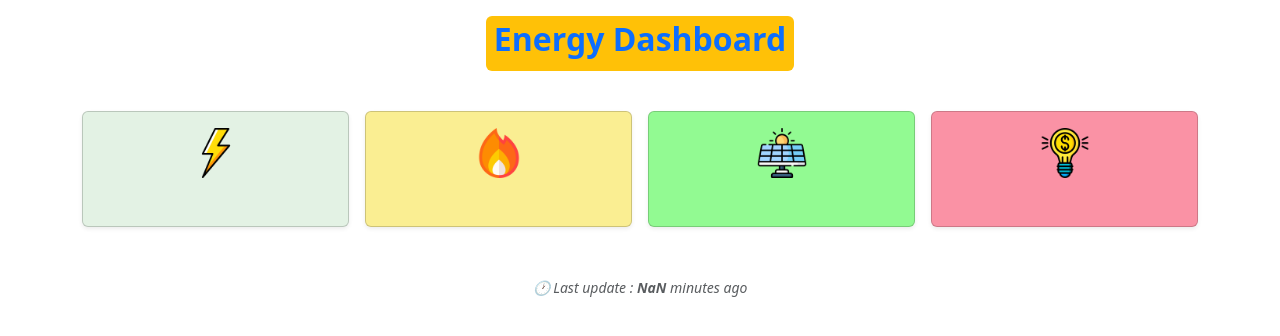
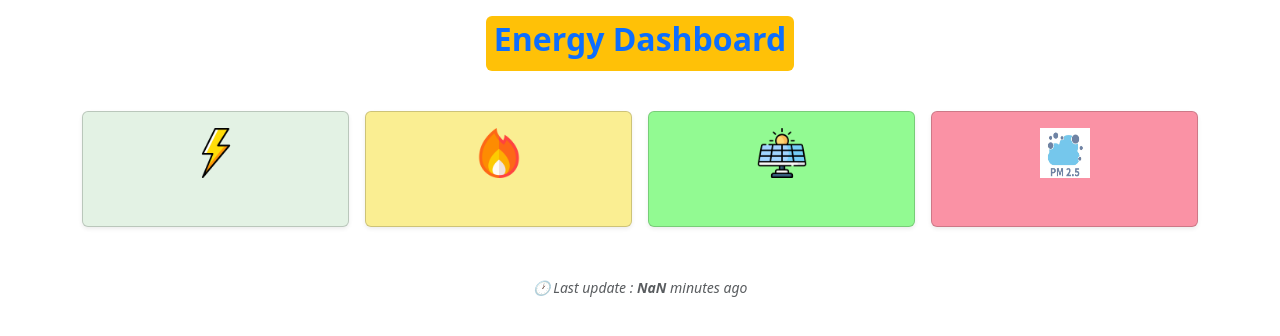
Before and after one commit to hro-ict/energie-dashboard, a React (Create React App) app: page / in a window 1280 px wide. Shown: the top 336 px of the page. Built offline with nearby package versions, Linux system fonts and the light colour scheme; no server answers; the database is empty.

Commit message:
pm2.5 added

```diff
--- a/src/App.js
+++ b/src/App.js
@@ -18,6 +18,7 @@ function App() {
   const [week_elektrik, setWeekelektrik]= useState([])
   const [week_gaz, setWeekgaz]= useState([])
   const[week_return, setWeekreturn]= useState([])
+  const [pm25_data, setPM25Data]= useState([])
 
 
 useEffect(() => {
@@ -30,6 +31,7 @@ useEffect(() => {
   const refToday = doc(db, "p1", formatted);
   const refElektrik = doc(db, "p1", "week_elektrik");
   const refGaz = doc(db, "p1", "week_gaz");
+  const refPM25 = doc(db, "p1", "pm2.5");
 
   const refReturn = doc(db, "p1", "week_return");
 
@@ -120,12 +122,29 @@ updatedData_return.forEach(obj => {
     }
   });
 
+
+//pm2.5
+
+ const unsubPM25 = onSnapshot(refPM25, (snapshot) => {
+    console.log("PM25 snapshot:", snapshot);
+    if (snapshot.exists()) {
+      const data_pm25 = snapshot.data()
+      console.log("PM25:", data_pm25.value);
+      setPM25Data(data_pm25);
+
+
+    } else {
+      console.log("PM25 verisi bulunamadı");
+    }
+  });
+
   // cleanup
   return () => {
     unsubToday();
     unsubElektrik();
     unsubGaz();
     unsubReturn();
+    unsubPM25();
   };
 }, []);
 
@@ -137,6 +156,7 @@ updatedData_return.forEach(obj => {
         electricityData= {week_elektrik}
         gasData = {week_gaz}
         returnData= {week_return}
+         pm25Data={pm25_data}
 
         />
     </div>
--- a/src/components/P1.js
+++ b/src/components/P1.js
@@ -1,15 +1,16 @@
 import React, { useState } from "react";
 import gas from "../Img/gs.png";
 import elektrik from "../Img/elektrik.png";
-import tarife from "../Img/taife.png";
+// import tarife from "../Img/taife.png";
 import return_ from "../Img/return.png";
+import pm25 from "../Img/pm25.PNG";
 import 'bootstrap/dist/css/bootstrap.min.css';
 import CanvasJSReact from "../canvas/canvas"
 
 
 const CanvasJSChart = CanvasJSReact.CanvasJSChart;
 
-const UtilityDashboard = React.memo(({ data, electricityData, gasData, returnData }) => {
+const UtilityDashboard = React.memo(({ data, electricityData, gasData, returnData, pm25Data }) => {
 
 
 
@@ -126,9 +127,10 @@ const UtilityDashboard = React.memo(({ data, electricityData, gasData, returnDat
                   style={{ cursor: "pointer", backgroundColor: 'rgba(245, 39, 77, 0.5)' }}
             >
 
-              <img src={tarife} alt="Açıklama" width={50} height={50} />
+              <img src={pm25} alt="Açıklama" width={50} height={50} />
               {/* <div className="text-small ">Tarife</div> */}
-             <div className="fw-bold h2 mt-4">{data.tarife}</div>
+             <div className="fw-bold h2 mt-4">{pm25Data.value}</div>
+
             </div>
           </div>
         </div>
```
Also changed, not shown: src/Img/pm25.PNG (added), 1 other file (tests, documents, lock files or other folders).
